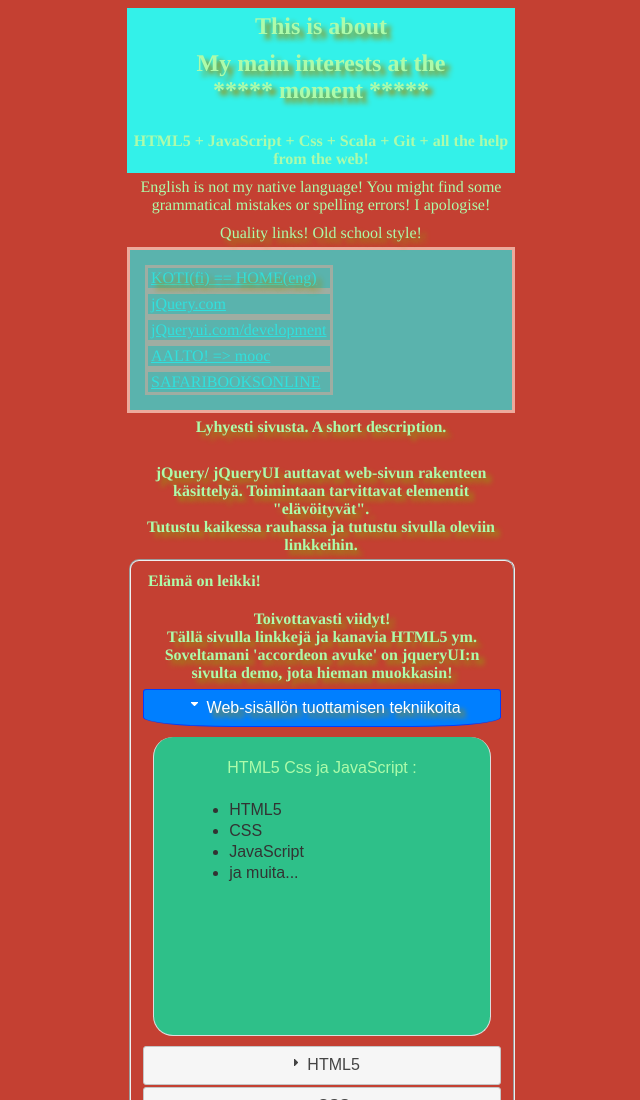
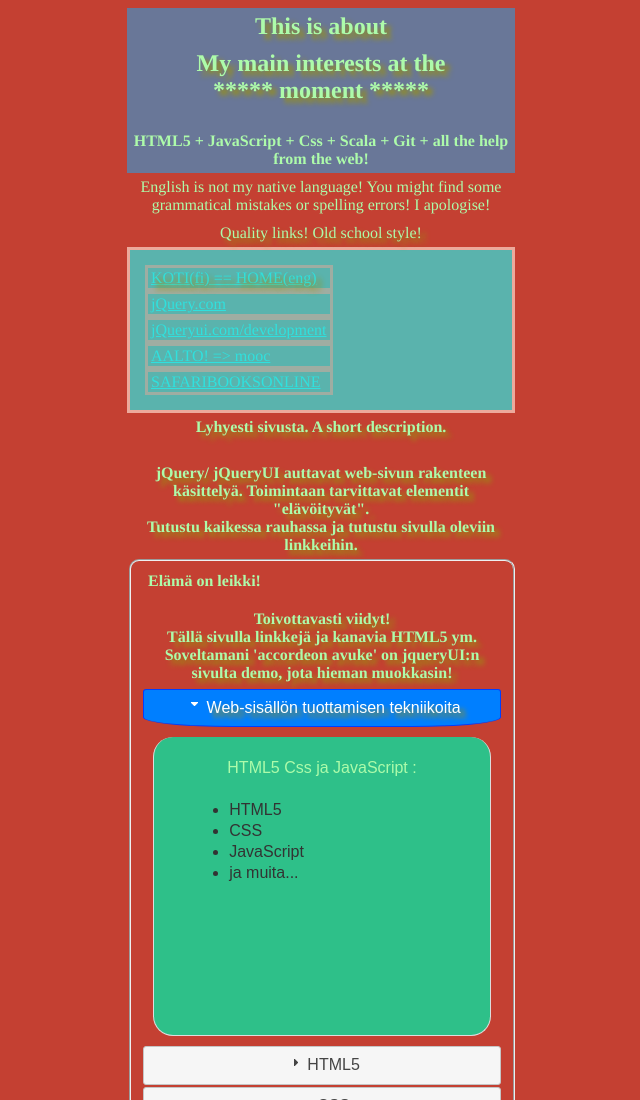
Before and after one commit to maxefmin/maxefmin.github.io, a plain HTML site: page sesiis.html in a window 1280 px wide. Shown: the top 1100 px of the page, without its empty margins (319-959 px from the left). Drawn offline with nearby package versions, Linux system fonts and the light colour scheme.

Commit message:
Update sesiis.html
First header must be darker..

```diff
--- a/sesiis.html
+++ b/sesiis.html
@@ -11,7 +11,7 @@
 <body>
   <div class="hela_sivu_1">
     <section>
-    <header style="background-color:#33f1e9">
+    <header style="background-color:rgba(46, 156, 220, 0.6);">
          <h1 class="shadow">This is about</h1>
          <h2 class="shadow">My main interests at the<br> ***** moment *****</h2><br>
          <h4>HTML5 + JavaScript + Css + Scala + Git + all the help from the web!</h4>
```
